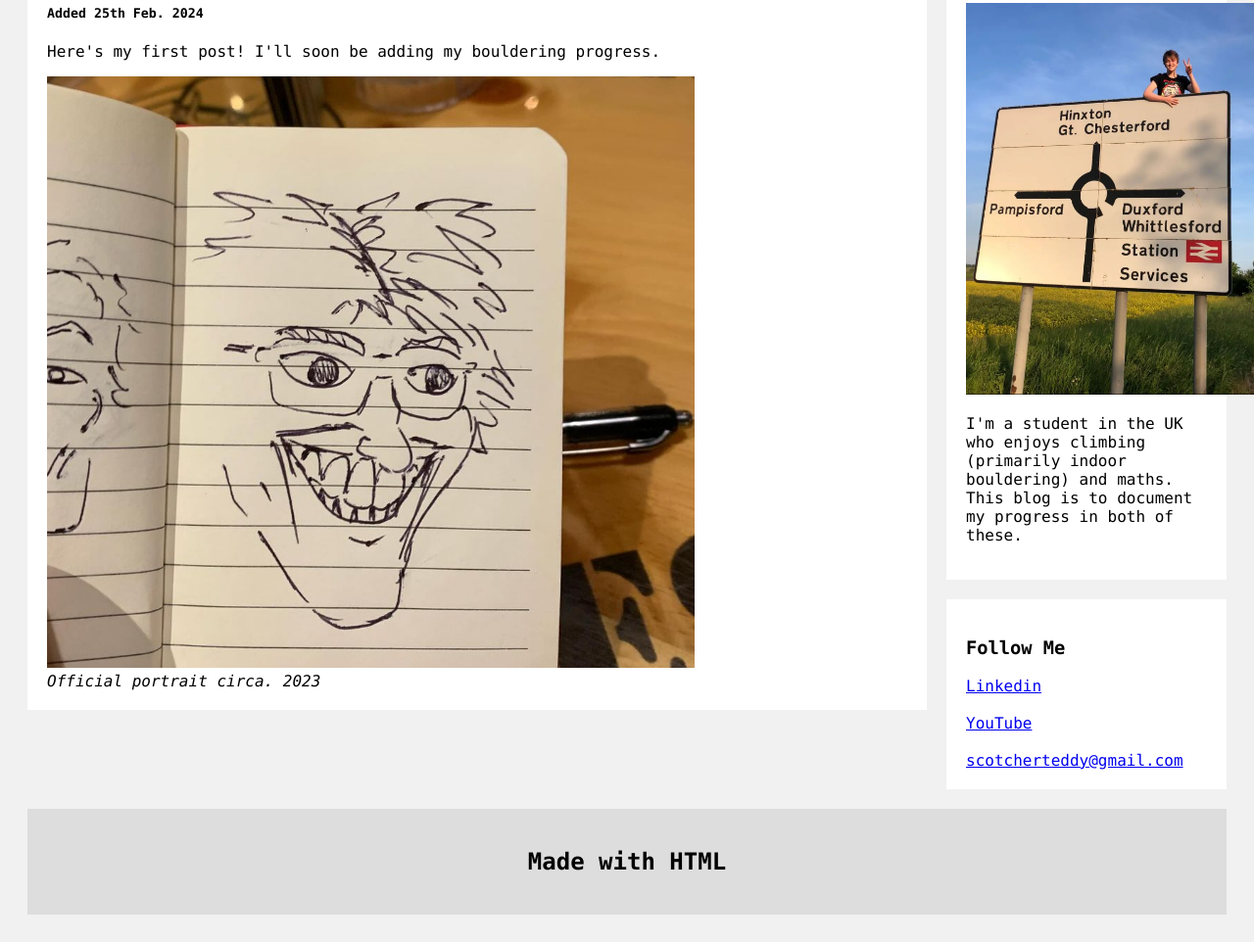
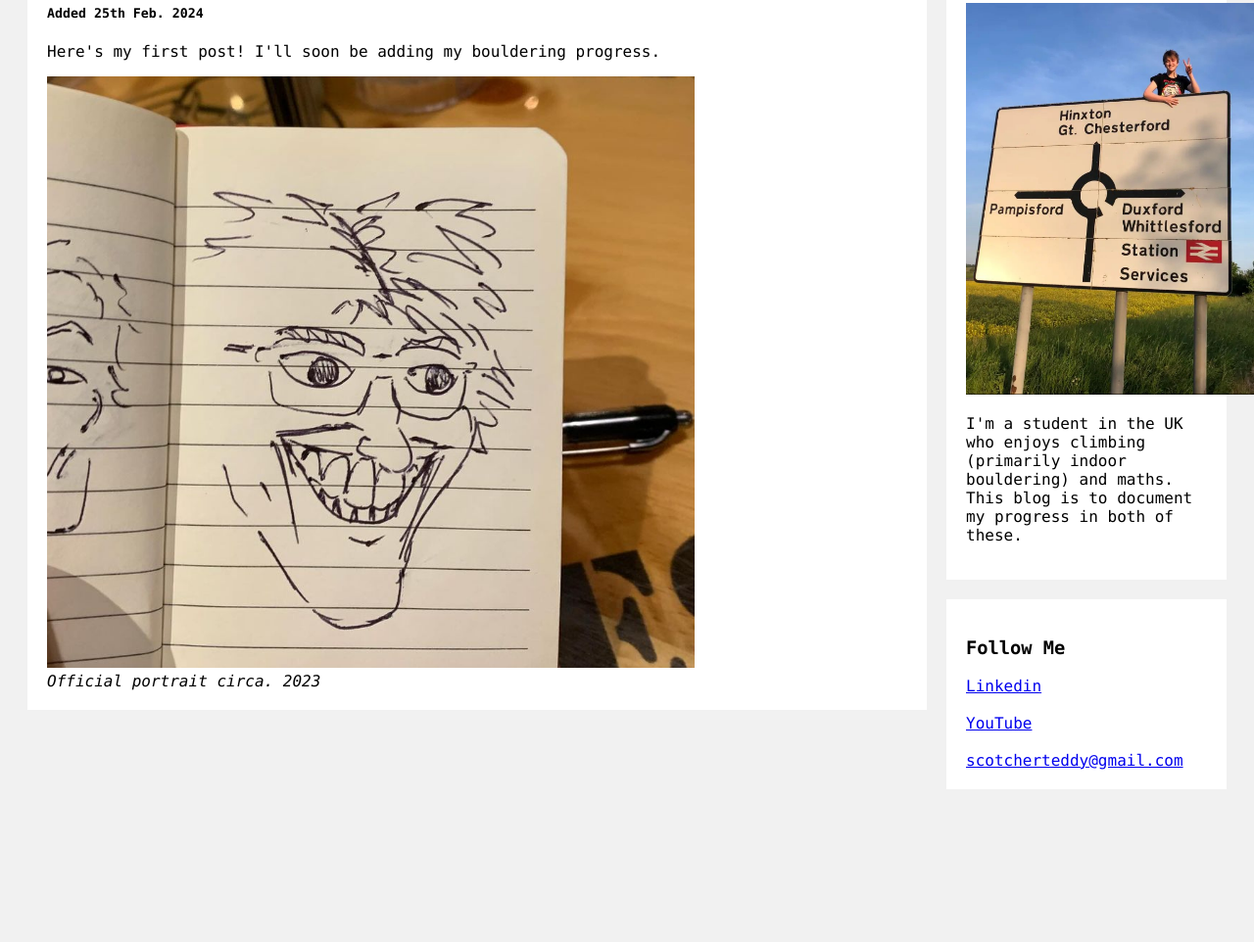
Before and after one commit to teddyscotcher/teddyscotcher.github.io, a plain HTML site: page index.html in a window 1280 px wide. Shown: the part 448-1410 px from the top of the page at 98% size. After the commit the page ends 1282 px from the top, so only its background shows below. Drawn offline with Linux system fonts and the light colour scheme.

Commit message:
Update index.html

```diff
--- a/index.html
+++ b/index.html
@@ -108,9 +108,6 @@ body {
   </div>
 </div>
 
-<div class="footer">
-  <h2>Made with HTML</h2>
-</div>
 
 </body>
 </html>
```
